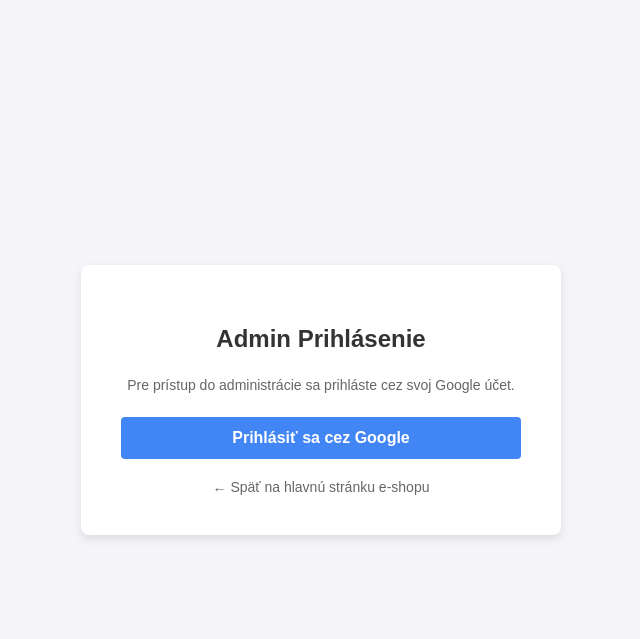
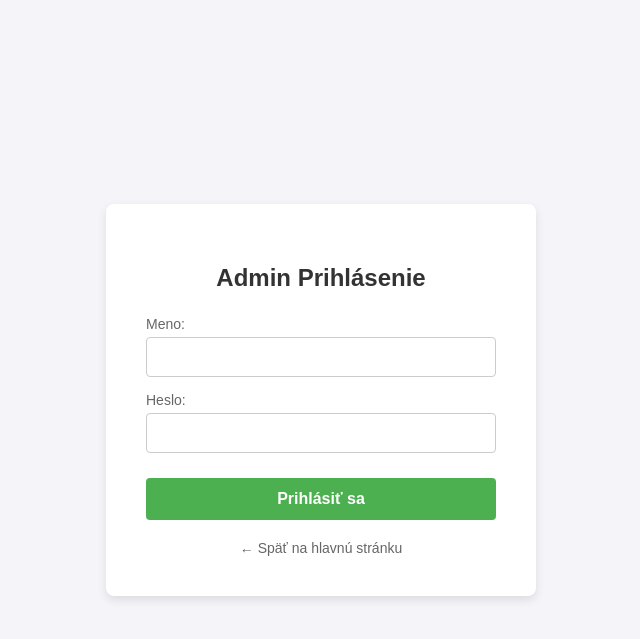
Before and after one commit to matuso1/eshop, a FastAPI app: page /login in a window 1280 px wide. Shown: the top 639 px of the page, without its empty margins (319-959 px from the left). Run offline with FastAPI, Linux system fonts and the light colour scheme.

Commit message:
Refactor login form and update styles

```diff
--- a/templates/login.html
+++ b/templates/login.html
@@ -19,33 +19,50 @@
             padding: 40px;
             border-radius: 8px;
             box-shadow: 0 4px 10px rgba(0, 0, 0, 0.1);
-            text-align: center;
             width: 100%;
-            max-width: 400px;
+            max-width: 350px;
         }
         h2 {
             margin-bottom: 24px;
             color: #333;
+            text-align: center;
         }
-        .google-btn {
-            display: inline-block;
-            background-color: #4285F4;
+        .form-group {
+            margin-bottom: 15px;
+        }
+        label {
+            display: block;
+            margin-bottom: 5px;
+            color: #666;
+            font-size: 14px;
+        }
+        input[type="text"], input[type="password"] {
+            width: 100%;
+            padding: 10px;
+            border: 1px solid #ccc;
+            border-radius: 4px;
+            box-sizing: border-box;
+            font-size: 16px;
+        }
+        button {
+            width: 100%;
+            background-color: #4CAF50;
             color: white;
-            padding: 12px 24px;
+            padding: 12px;
+            border: none;
+            border-radius: 4px;
             font-size: 16px;
+            cursor: pointer;
             font-weight: bold;
-            text-decoration: none;
-            border-radius: 4px;
-            transition: background-color 0.2s;
-            width: 100%;
-            box-sizing: border-box;
+            margin-top: 10px;
         }
-        .google-btn:hover {
-            background-color: #3367D6;
+        button:hover {
+            background-color: #45a049;
         }
         .back-link {
             display: block;
             margin-top: 20px;
+            text-align: center;
             color: #666;
             text-decoration: none;
             font-size: 14px;
@@ -59,11 +76,22 @@
 
     <div class="login-card">
         <h2>Admin Prihlásenie</h2>
-        <p style="color: #666; margin-bottom: 24px; font-size: 14px;">Pre prístup do administrácie sa prihláste cez svoj Google účet.</p>
 
-        <a href="/auth/google" class="google-btn">Prihlásiť sa cez Google</a>
+        <form action="/login" method="POST">
+            <div class="form-group">
+                <label for="username">Meno:</label>
+                <input type="text" id="username" name="username" required>
+            </div>
 
-        <a href="/" class="back-link">&larr; Späť na hlavnú stránku e-shopu</a>
+            <div class="form-group">
+                <label for="password">Heslo:</label>
+                <input type="password" id="password" name="password" required>
+            </div>
+
+            <button type="submit">Prihlásiť sa</button>
+        </form>
+
+        <a href="/" class="back-link">&larr; Späť na hlavnú stránku</a>
     </div>
 
 </body>
```
